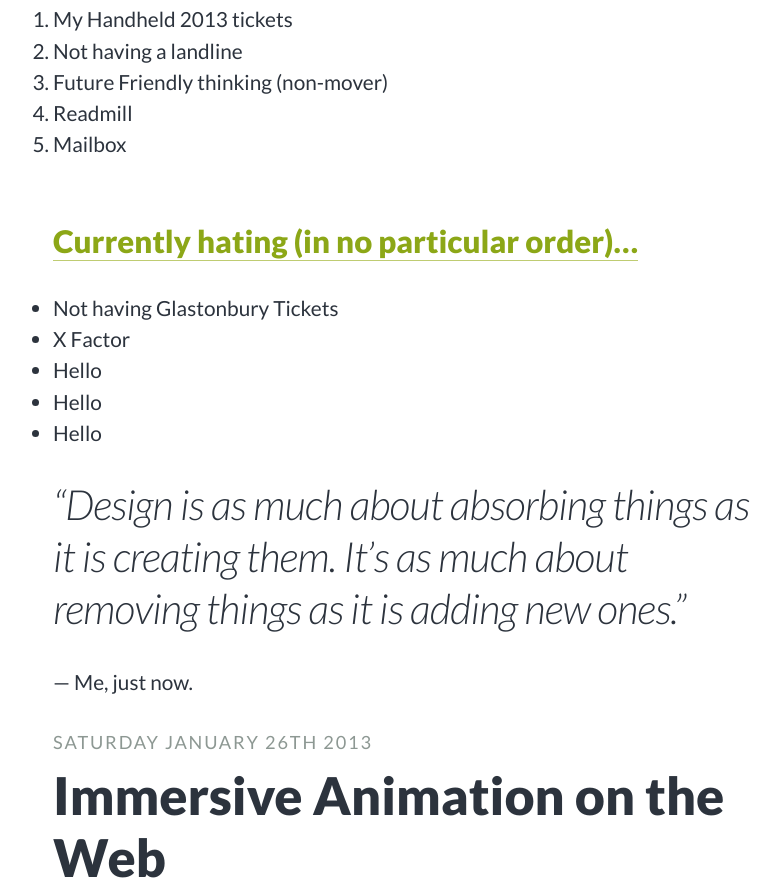
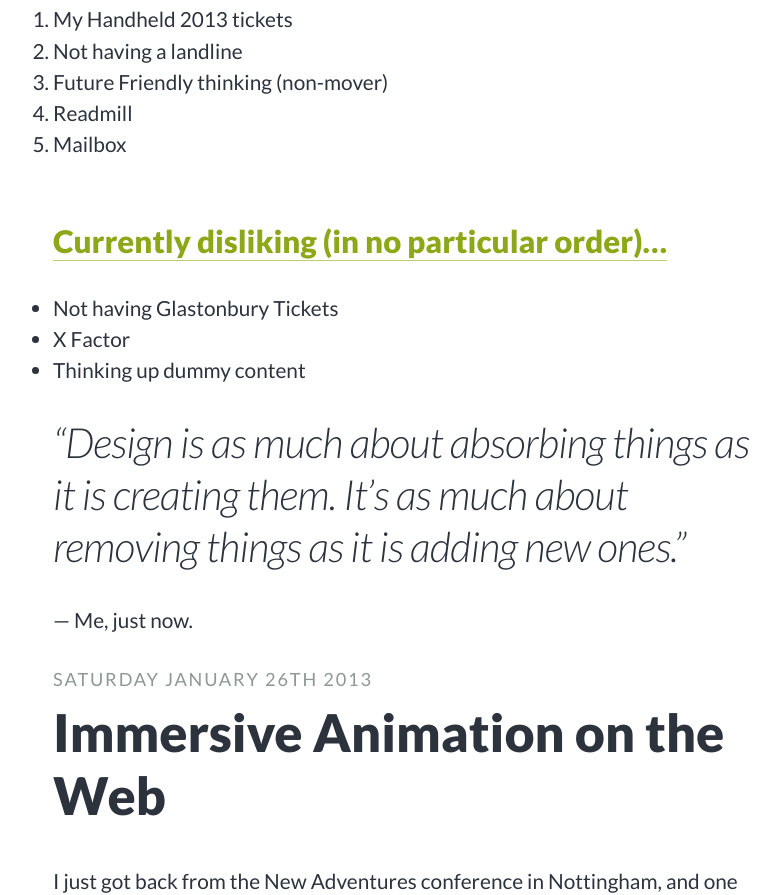
Before and after one commit to benjystanton/styleguide, a plain HTML site: page index.html in a window 1280 px wide. Shown: the part 636-1531 px from the top of the page, without its empty margins (237-1018 px from the left). Drawn offline with Linux system fonts and the light colour scheme; files whose address does not match are found by name.

Commit message:
Improving dummy content

```diff
--- a/index.html
+++ b/index.html
@@ -57,13 +57,11 @@
 					<li>Readmill</li>
 					<li>Mailbox</li>
 				</ol>
-				<h2><a href="#">Currently hating (in no particular order)…</a></h2>
+				<h2><a href="#">Currently disliking (in no particular order)…</a></h2>
 				<ul>
 					<li>Not having Glastonbury Tickets</li>
 					<li>X Factor</li>
-					<li>Hello</li>
-					<li>Hello</li>
-					<li>Hello</li>
+					<li>Thinking up dummy content</li>
 				</ul>
 				<blockquote><p>“Design is as much about absorbing things as it is creating them. It&#8217;s as much about removing things as it is adding new ones.”</p></blockquote>
 				<p>— Me, just now.</p>
@@ -77,7 +75,7 @@
 				<p>For example, abrupt changes on screen can stand out like a sore thumb, so we animate menus if a user opens them. Or, if nothing happens after an interaction, users can be left wondering if they&#8217;ve achieved the desired outcome or not, so we enhance buttons with hover and active states.</p>
 				<p>So I try not to think of animation as a tool purely used to distract. It&#8217;s just as powerful when used to communicate gently and keep the user immersed.</p>
 
-				<h1>My Name is Benjy Stanton, I&#8217;m a Designer at James Good</h1>
+				<h1>The Following Section Is a Blog Article List</h1>
 
 				<div class="article">
 					<h2><a href="http://www.benjystanton.co.uk/blog/30-things-done-before-im-30/" title="Permalink to 30 Things Done Before I&#8217;m 30" rel="bookmark">30 Things Done Before I&#8217;m 30</a></h2>
```
